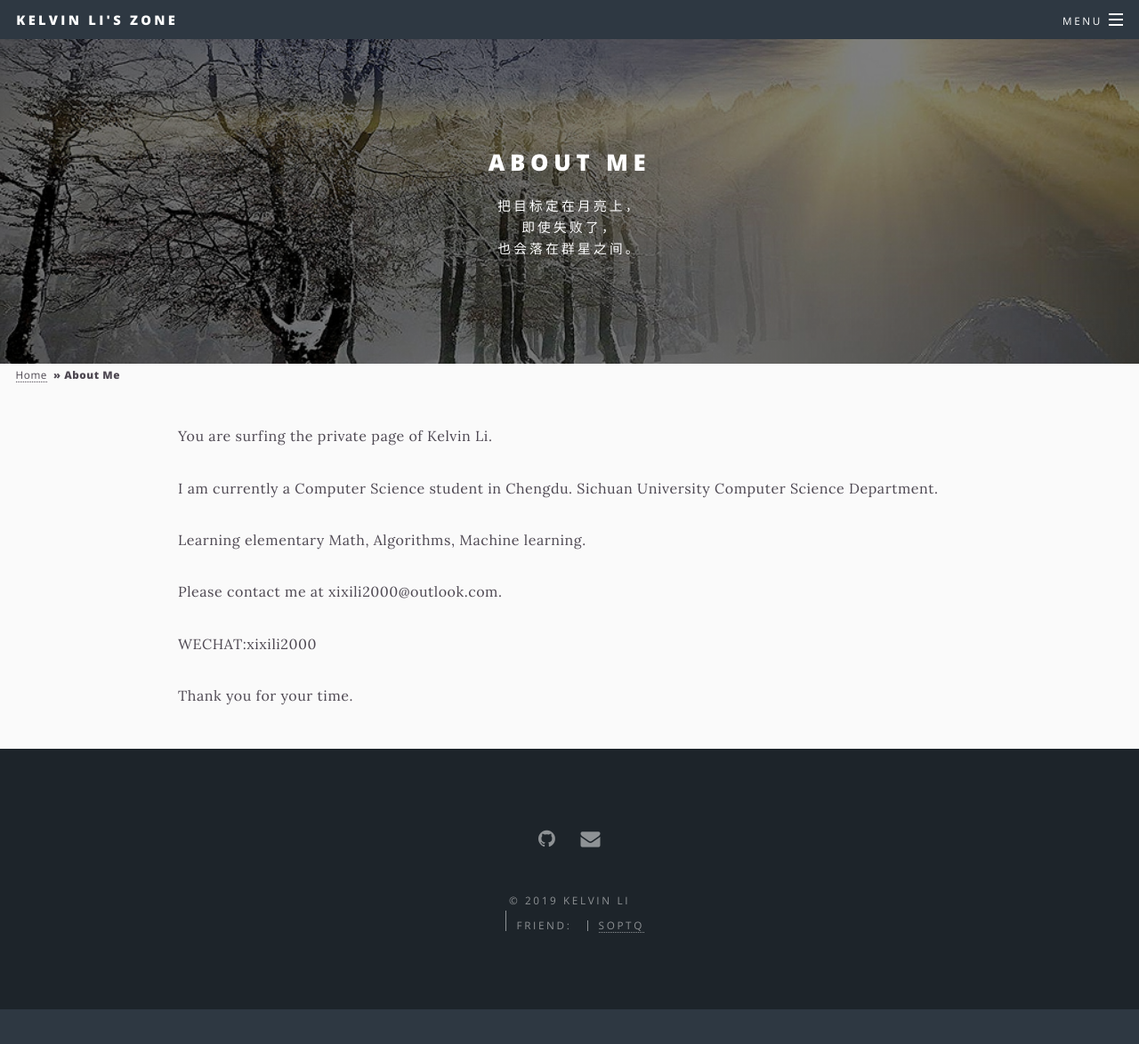
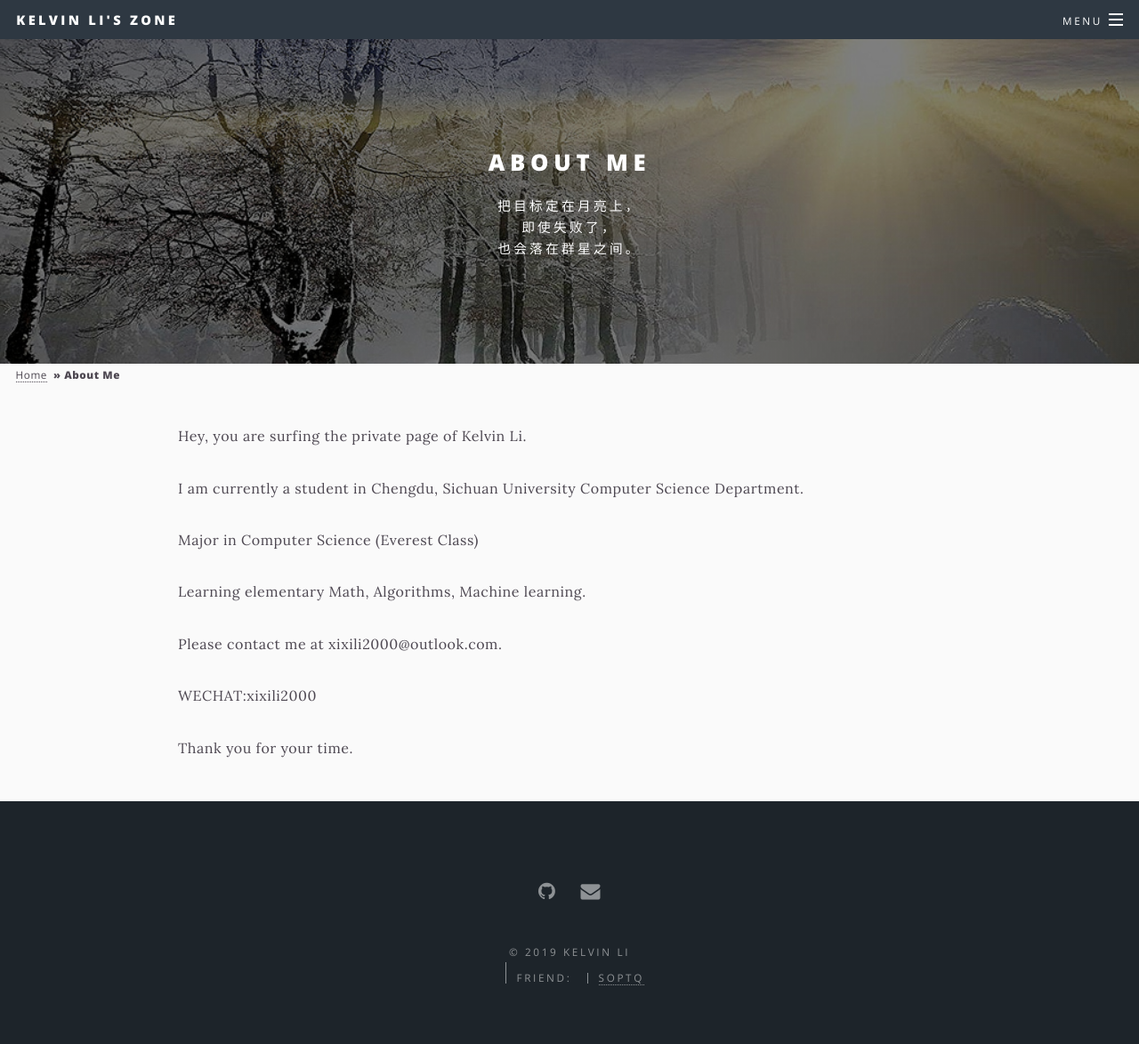
Before and after one commit to RivuletSonata/RivuletSonata.github.io, a Jekyll site: the page built from _pages/about.md, in a window 1280 px wide and 1193 px high. Shown: the top 1174 px of the window at 89% size. Built offline with Jekyll 4.4.1, drawn with Linux system fonts in a browser that asks for light colours.

Commit message:
Update about.md

```diff
--- a/_pages/about.md
+++ b/_pages/about.md
@@ -11,9 +11,11 @@ excerpt: 把目标定在月亮上，<br />
     也会落在群星之间。
 ---
 
-You are surfing the private page of Kelvin Li.
+Hey, you are surfing the private page of Kelvin Li.
 
-I am currently a Computer Science student in Chengdu. Sichuan University Computer Science Department.
+I am currently a student in Chengdu, Sichuan University Computer Science Department.
+
+Major in Computer Science (Everest Class)
 
 Learning elementary Math, Algorithms, Machine learning.
 
```
